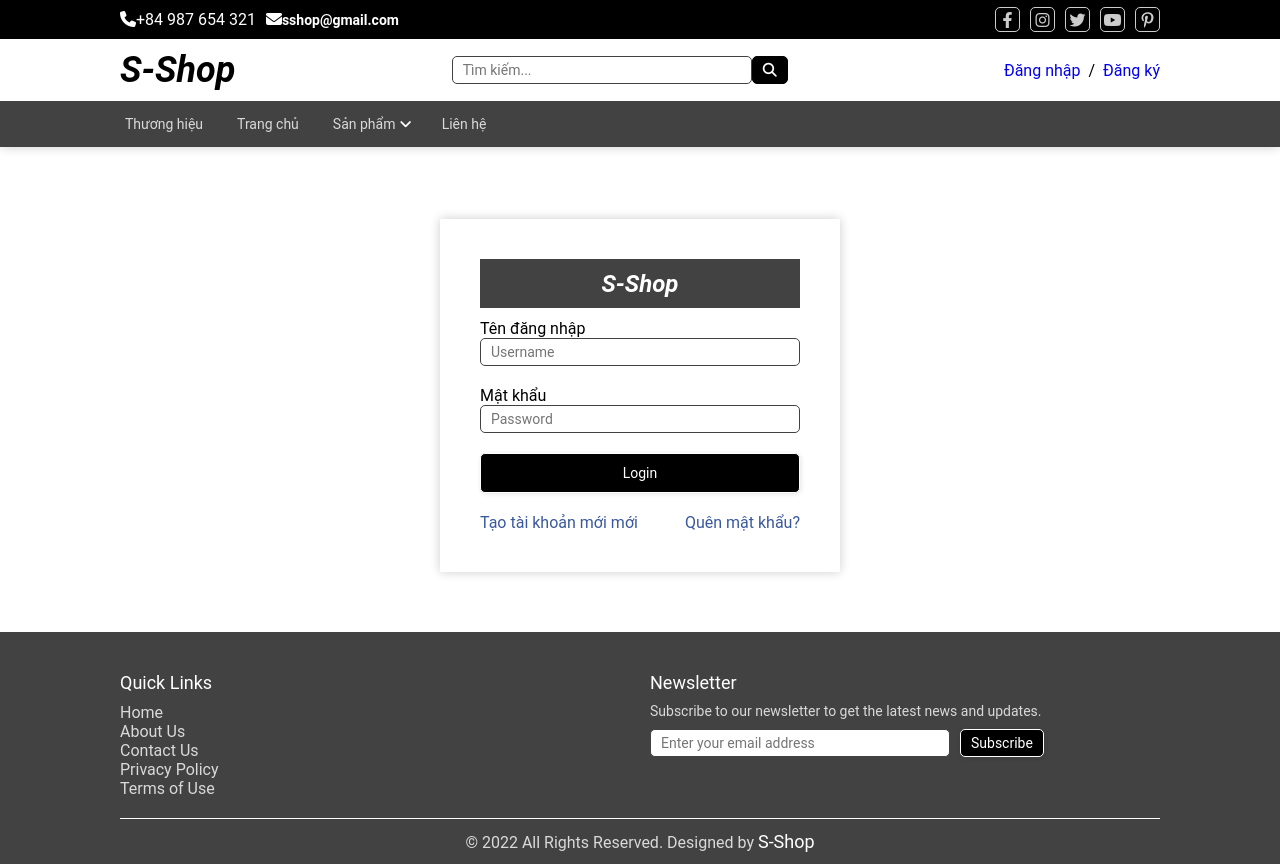
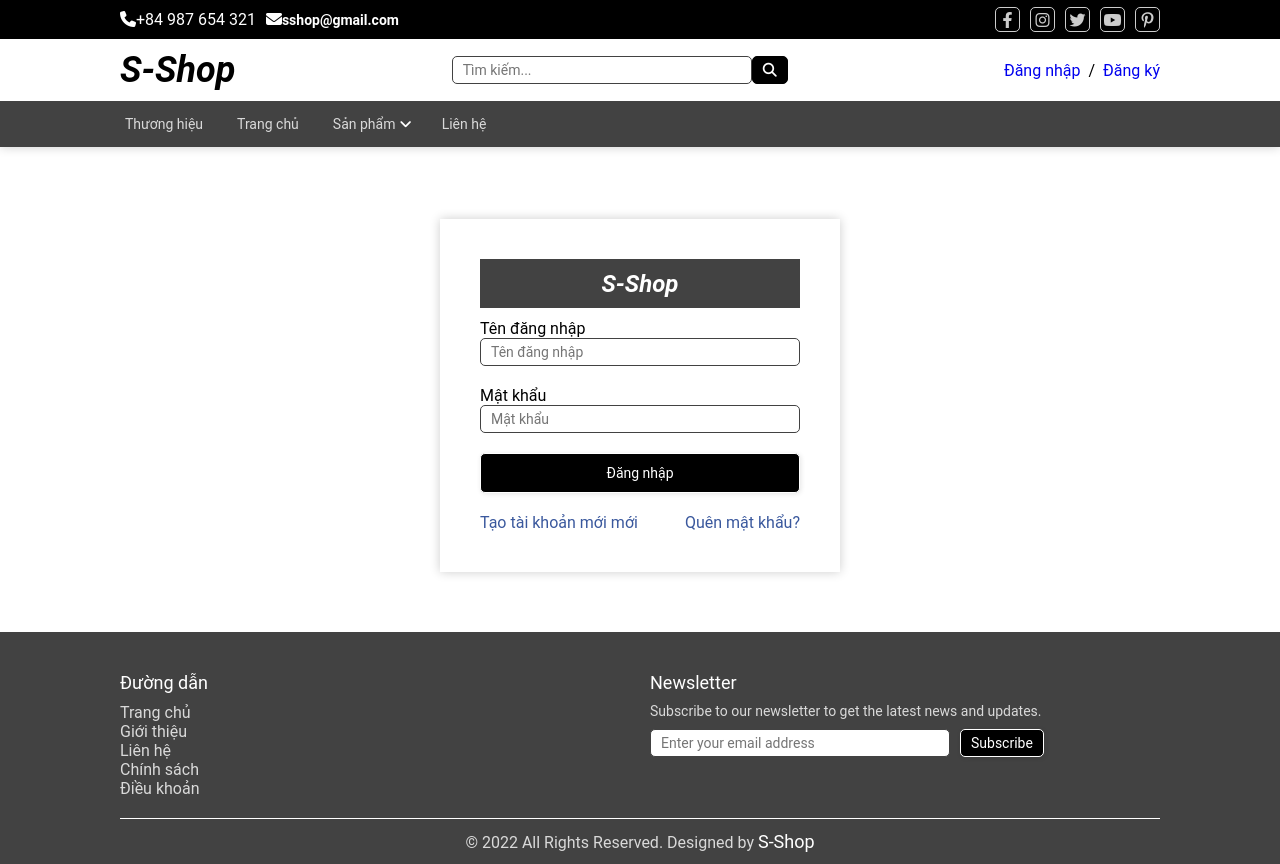
Before and after one commit to sonbg2001/sshop-nvs, a React (Create React App) app: page /login in a window 1280 px wide. Built offline with nearby package versions, Linux system fonts and the light colour scheme.

Commit message:
commit 5/1

```diff
--- a/package.json
+++ b/package.json
@@ -17,14 +17,11 @@
         "web-vitals": "^2.1.4",
         "with-router": "^1.0.1"
     },
-    "homepage": "https://sonbg2001.github.io/s_shop/",
     "scripts": {
         "start": "react-app-rewired start",
         "build": "react-app-rewired build",
         "test": "react-app-rewired test",
-        "eject": "react-app-rewired eject",
-        "predeploy": "npm run build",
-        "deploy": "gh-pages -d build"
+        "eject": "react-app-rewired eject"
     },
     "eslintConfig": {
         "extends": [
--- /dev/null
+++ b/src/components/Format/index.js
@@ -0,0 +1,8 @@
+export function formatCash(str) {
+    return str
+        .split('')
+        .reverse()
+        .reduce((prev, next, index) => {
+            return (index % 3 ? next : next + '.') + prev;
+        });
+}
--- a/src/components/GlobalStyles/GlobalStyles.scss
+++ b/src/components/GlobalStyles/GlobalStyles.scss
@@ -8,8 +8,6 @@
 
 // Font awesome cdn
 @import url(https://cdnjs.cloudflare.com/ajax/libs/font-awesome/6.1.1/css/all.min.css);
-
-// <link rel="shortcut icon" href="assets/images/favicon.png" type="image/x-icon">
 
 // Slider
 @import url(https://unpkg.com/swiper@8/swiper-bundle.min.css);
@@ -249,18 +247,12 @@ ul {
     align-items: center;
 }
 
-.header-logo {
-}
-
 .header-logo a {
     font-size: 36px;
     font-weight: bold;
     color: var(--black);
     text-decoration: none;
     font-style: italic;
-}
-
-.header-search {
 }
 
 .header-search input {
--- a/src/components/Layouts/components/Footer/index.js
+++ b/src/components/Layouts/components/Footer/index.js
@@ -7,24 +7,24 @@ function Footer() {
                     <div className="footer-content-top">
                         <div className="footer-content-top-quick-link">
                             <div className="footer-content-top-quick-link-title">
-                                <h3>Quick Links</h3>
+                                <h3>Đường dẫn</h3>
                             </div>
                             <div className="footer-content-top-quick-link-content">
                                 <ul>
                                     <li>
-                                        <a href="/">Home</a>
+                                        <a href="/">Trang chủ</a>
                                     </li>
                                     <li>
-                                        <a href={configPaths.brand}>About Us</a>
+                                        <a href={configPaths.brand}>Giới thiệu</a>
                                     </li>
                                     <li>
-                                        <a href="/contact">Contact Us</a>
+                                        <a href="/contact">Liên hệ</a>
                                     </li>
                                     <li>
-                                        <a href="/">Privacy Policy</a>
+                                        <a href="/">Chính sách</a>
                                     </li>
                                     <li>
-                                        <a href="/">Terms of Use</a>
+                                        <a href="/">Điều khoản</a>
                                     </li>
                                 </ul>
                             </div>
--- a/src/pages/Cart/index.js
+++ b/src/pages/Cart/index.js
@@ -1,18 +1,12 @@
 import { useEffect, useState } from 'react';
 import { Link } from 'react-router-dom';
 import configPaths from '~/routes/configPaths';
+import { formatCash } from '~/components/Format';
 function Cart() {
     const [cart, setCart] = useState(JSON.parse(localStorage.getItem('cart')) || []);
     const [changeQuantity, setChangeQuantity] = useState('');
     const [sumCart, setSumCart] = useState(0);
-    function formatCash(str) {
-        return str
-            .split('')
-            .reverse()
-            .reduce((prev, next, index) => {
-                return (index % 3 ? next : next + '.') + prev;
-            });
-    }
+
     function handleDeleteAllCart() {
         setCart([]);
         setSumCart(0);
--- a/src/pages/Login/index.js
+++ b/src/pages/Login/index.js
@@ -1,4 +1,5 @@
 import { useState } from 'react';
+import { Link } from 'react-router-dom';
 import { getUsersByParams } from '~/utils';
 function Login() {
     const [username, setUsername] = useState('');
@@ -50,7 +51,7 @@ function Login() {
                                     onChange={(e) => {
                                         setUsername(e.target.value);
                                     }}
-                                    placeholder="Username"
+                                    placeholder="Tên đăng nhập"
                                 />
                             </div>
                             <div className="form-group">
@@ -60,7 +61,7 @@ function Login() {
                                     type="password"
                                     className="form-control"
                                     id="password"
-                                    placeholder="Password"
+                                    placeholder="Mật khẩu"
                                     onChange={(e) => {
                                         setPassword(e.target.value);
                                     }}
@@ -68,12 +69,12 @@ function Login() {
                             </div>
                             <div className="form-group form-group-button">
                                 <button id="btn-login" type="submit" className="btn btn-login" value="Login">
-                                    Login
+                                    Đăng nhập
                                 </button>
                             </div>
                             <div className="form-group form-group-link">
-                                <a href="/register">Tạo tài khoản mới mới</a>
-                                <a href="/">Quên mật khẩu?</a>
+                                <Link to="/register">Tạo tài khoản mới mới</Link>
+                                <Link to="/">Quên mật khẩu?</Link>
                             </div>
                         </form>
                     </div>
--- a/src/pages/Product-detail/index.js
+++ b/src/pages/Product-detail/index.js
@@ -1,5 +1,6 @@
 import { useEffect, useState } from 'react';
 import { Link, useParams } from 'react-router-dom';
+import { formatCash } from '~/components/Format';
 import configPaths from '~/routes/configPaths';
 import { getProductById } from '~/utils';
 function ProductDetail() {
@@ -41,6 +42,7 @@ function ProductDetail() {
             });
         // eslint-disable-next-line
     }, []);
+
     return (
         <section className="product-detail">
             <div className="product-detail-container">
@@ -58,8 +60,8 @@ function ProductDetail() {
                     <div className="product-detail-info">
                         <h1>{product.name}</h1>
                         <p>{product.description}</p>
-                        <p>Giá: {product.price}đ</p>
-                        {/* {product.price.toFixed(3)} */}
+                        <p style={{ color: 'red' }}>Giá gốc: {formatCash(product.price + '')}đ</p>
+                        <p>Giá sale: {formatCash((product.price * (100 - product.discount)) / 100 + '')}đ</p>
                         <p>Giảm giá: {product.discount}%</p>
                         <div>
                             <label htmlFor="quantity">Số lượng:</label>
--- a/src/pages/Register/index.js
+++ b/src/pages/Register/index.js
@@ -1,6 +1,7 @@
 import { useState } from 'react';
 import { getUsersByParams, addUser } from '~/utils';
 import configPaths from '~/routes/configPaths';
+import { Link } from 'react-router-dom';
 function Register() {
     const [username, setUsername] = useState('');
     const [password, setPassword] = useState('');
@@ -98,7 +99,7 @@ function Register() {
                                 </button>
                             </div>
                             <div className="form-group form-group-link form-group-link-register">
-                                <a href={configPaths.login}>Bạn đã có tài khoản?Chuyển qua đăng nhập</a>
+                                <Link to={configPaths.login}>Bạn đã có tài khoản?Chuyển qua đăng nhập</Link>
                             </div>
                         </form>
                     </div>
```
Also changed, not shown: src/components/Layouts/components/Header/index.js (+13 -6 lines), src/pages/Home/index.js (+5 -4 lines).
